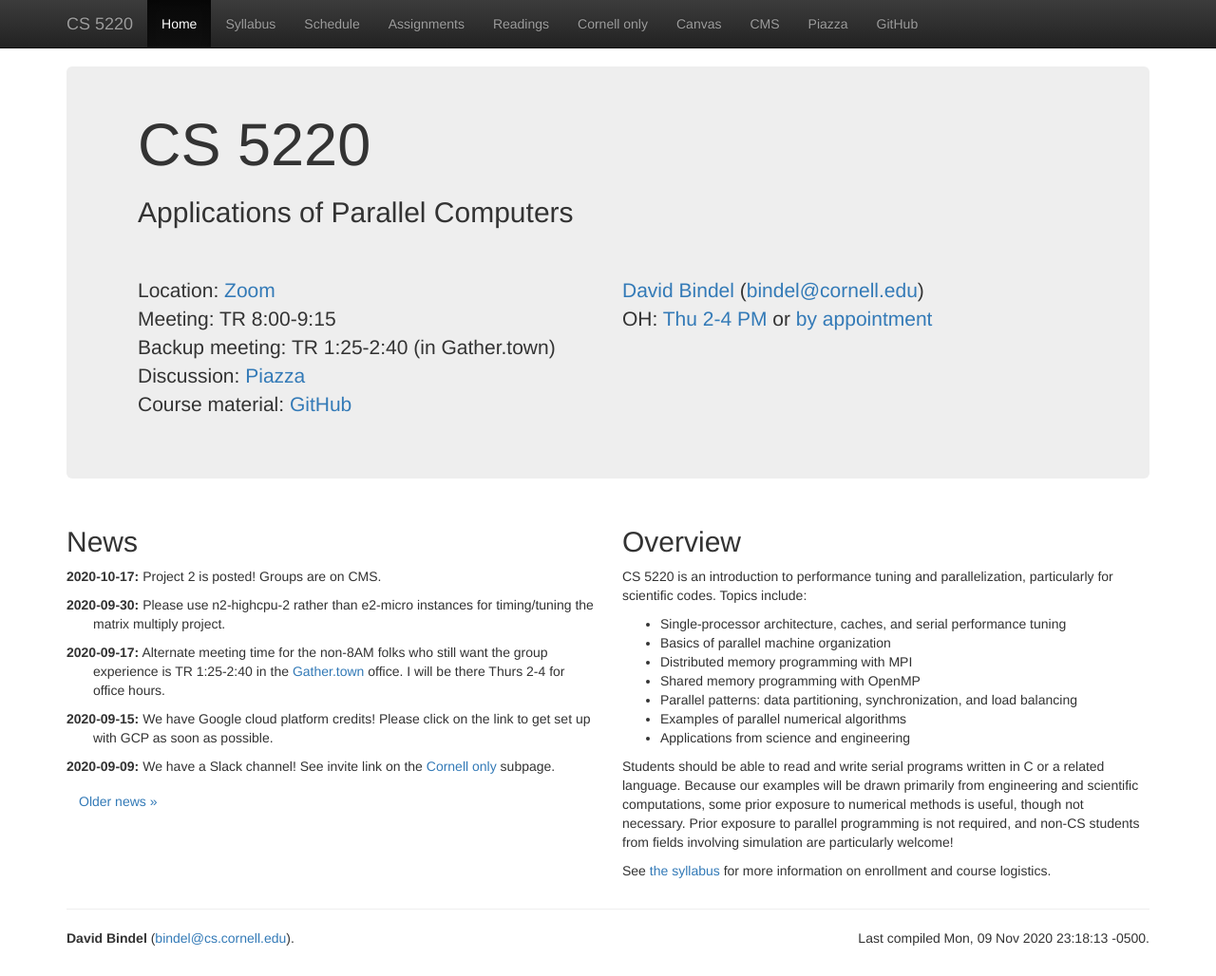
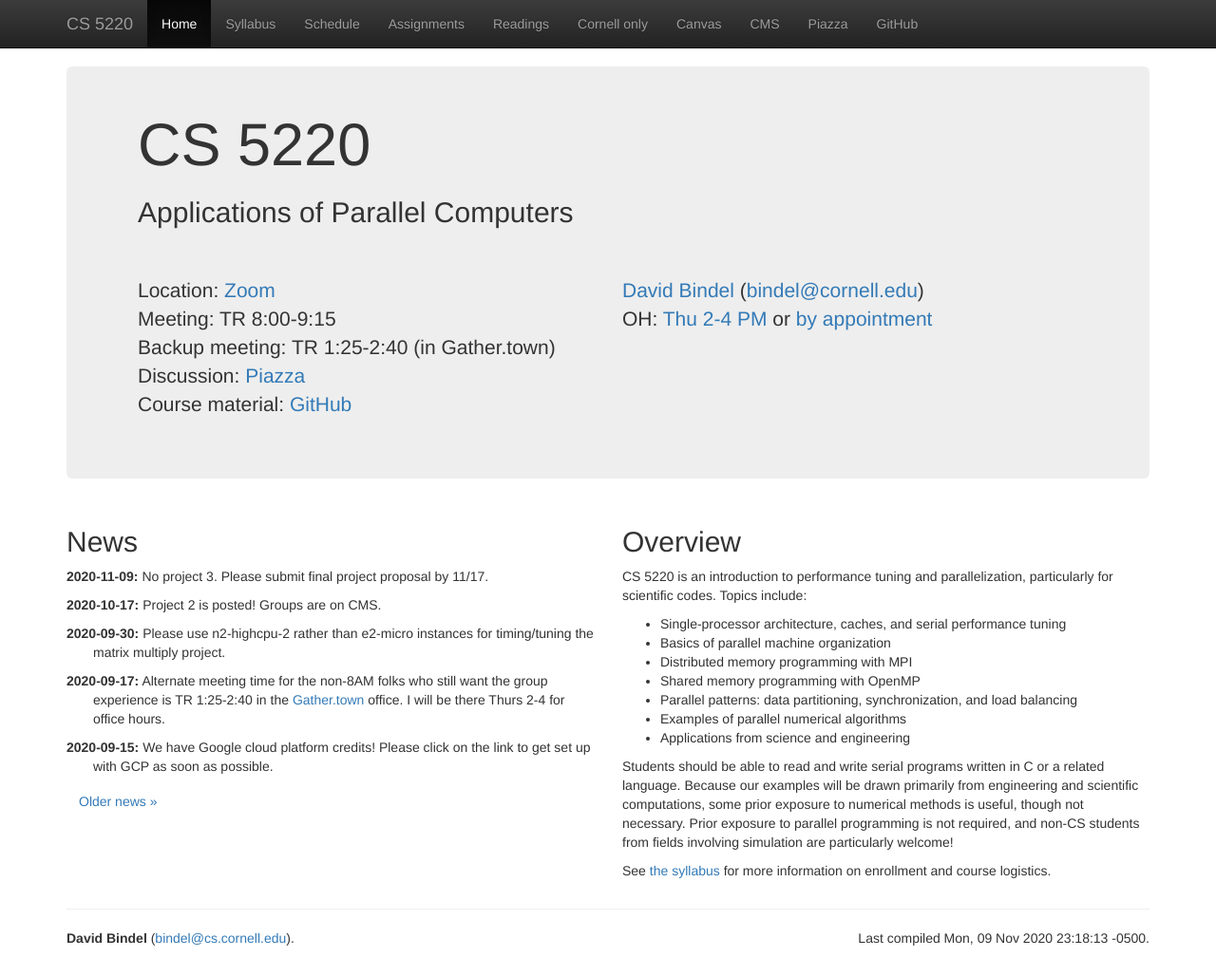
Before and after one commit to cs5220-f20/web, a Jekyll site: the page built from web/index.html, in a window 1280 px wide and 1028 px high. Shown: the whole window at 95% size. Built offline with Jekyll 4.4.1, drawn with Linux system fonts in a browser that asks for light colours; nearby versions of some CDN libraries.

Commit message:
Add HW 3.

```diff
--- a/web/_data/hw.yml
+++ b/web/_data/hw.yml
@@ -30,3 +30,8 @@
   links:
     - url: https://github.com/cs5220-f20/shallow-water
       text: Github repo
+-
+  due: 2020-11-17
+  text: "Final project proposal"
+  files:
+    - hw3.html
--- a/web/_data/news.yml
+++ b/web/_data/news.yml
@@ -22,3 +22,6 @@
 -
   date: 2020-10-17
   text: Project 2 is posted!  Groups are on CMS.
+-
+  date: 2020-11-09
+  text: No project 3.  Please submit final project proposal by 11/17.
```
Also changed, not shown: web/hw/hw3.md (added, +16 -0 lines).
